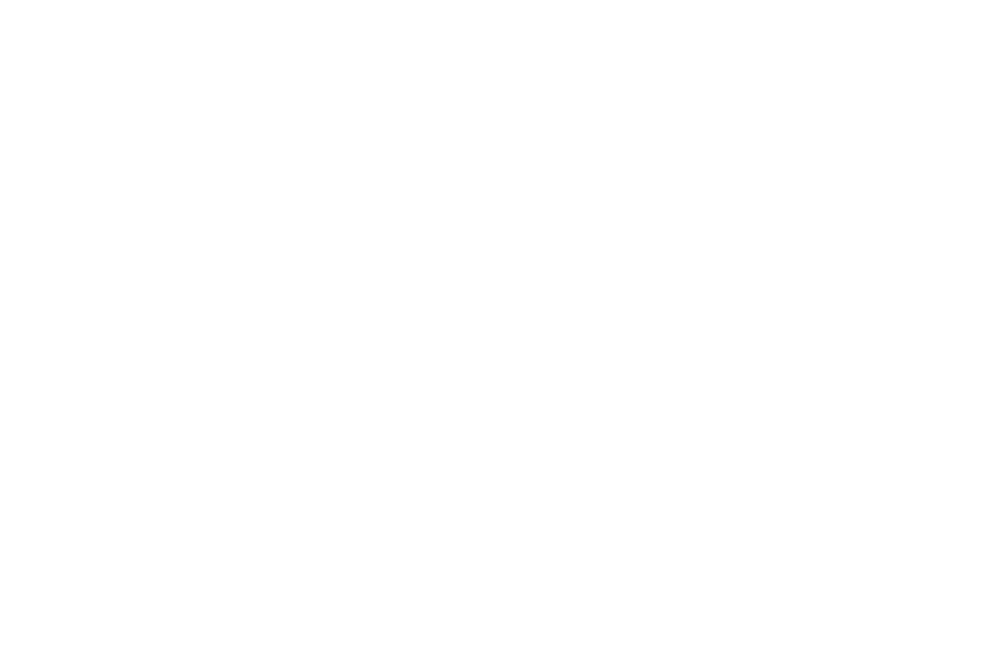
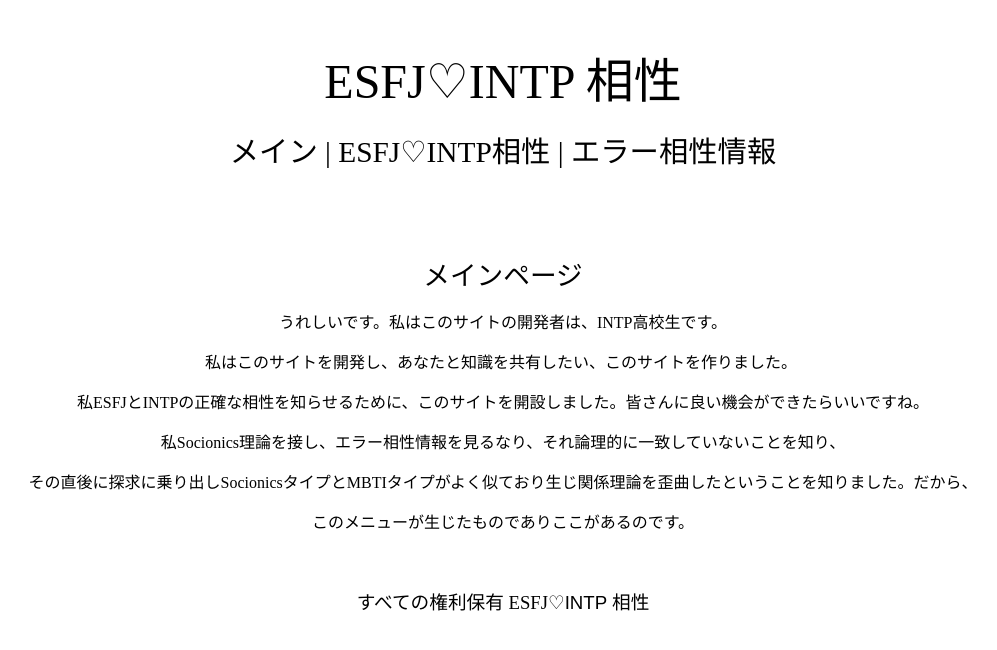
Before and after one commit to esfjandintp/match_home, a plain HTML site: page index.html in a window 1280 px wide. Shown: the whole page, without its empty margins (137-1134 px from the left). Drawn offline with Linux system fonts and the light colour scheme.

Commit message:
Add files via upload

```diff
--- a/index.html
+++ b/index.html
@@ -8,18 +8,19 @@
 
 <body bgcolor="white" text="black" link="blue" vlink="purple" alink="red" background="캡처.PNG">
 <p align="center"><font color="white">&nbsp;</font></p>
-<p align="center"><span style="font-size:36pt;"><font face="Segoe Script" color="white">ESFJ</font></span><span style="font-family:Gulim,sans-serif; font-style:normal; font-weight:400; font-size:36pt; color:black; word-spacing:0px; letter-spacing:normal; text-transform:none; text-indent:0px; float:none; orphans:2; widows:2;"><font face="Segoe Script" color="white">♡INTP </font></span><span style="font-size:36pt;"><font color="white">相性</font></span></p>
-<p align="center"><span style="font-size:22pt;"><font face="Ink Free" color="white">メイン | ESFJ</font></span><span style="font-family:Gulim,sans-serif; font-style:normal; font-weight:400; font-size:22pt; color:black; word-spacing:0px; letter-spacing:normal; text-transform:none; text-indent:0px; float:none; orphans:2; widows:2;"><font face="Ink Free" color="white">♡INTP</font></span><span style="font-size:22pt;"><font face="Ink Free" color="white">相性 | </font><font color="white">エラー相性情報 </font></span></p>
-<p align="center">&nbsp;</p>
-<p align="center">&nbsp;</p>
-<p align="center"><font color="white"><span style="font-size:20pt;">メインページ</span></font></p>
-<p align="center"><font face="Ink Free" color="white">うれしいです。私はこのサイトの開発者は、INTP高校生です。</font></p>
-<p align="center"><font face="Ink Free" color="white">私はこのサイトを開発し、あなたと知識を共有したい、このサイトを作りました。&nbsp;</font></p>
-<p align="center"><font face="Ink Free" color="white">私ESFJとINTPの正確な相性を知らせるために、このサイトを開設しました。皆さんに良い機会ができたらいいですね。</font></p>
-<p align="center"><font face="Ink Free" color="white">私Socionics理論を接し、エラー相性情報を見るなり、それ論理的に一致していないことを知り、</font></p>
-<p align="center"><font face="Ink Free" color="white">その直後に探求に乗り出しSocionicsタイプとMBTIタイプがよく似ており生じ関係理論を歪曲したということを知りました。だから、</font></p>
-<p align="center"><font face="Ink Free" color="white">このメニューが生じたものでありここがあるのです。</font></p>
-<p align="center"><font face="Ink Free" color="white">&nbsp;</font></p>
+<p align="center"><span style="font-size:36pt;"><font face="Segoe Script" color="black">ESFJ</font></span><span style="font-family:Gulim,sans-serif; font-style:normal; font-weight:400; font-size:36pt; color:black; word-spacing:0px; letter-spacing:normal; text-transform:none; text-indent:0px; float:none; orphans:2; widows:2;"><font face="Segoe Script" color="black">♡INTP </font></span><span style="font-size:36pt;"><font color="black">相性</font></span><font color="black"></font></p>
+<p align="center"><span style="font-size:22pt;"><font face="Ink Free" color="black">メイン | ESFJ</font></span><span style="font-family:Gulim,sans-serif; font-style:normal; font-weight:400; font-size:22pt; color:black; word-spacing:0px; letter-spacing:normal; text-transform:none; text-indent:0px; float:none; orphans:2; widows:2;"><font face="Ink Free" color="black">♡INTP</font></span><span style="font-size:22pt;"><font face="Ink Free" color="black">相性 | </font><font color="black">エラー相性情報 </font></span><font color="black"></font></p>
+<p align="center"><font color="black">&nbsp;</font></p>
+<p align="center"><font color="black">&nbsp;</font></p>
+<p align="center"><span style="font-size:20pt;"><font color="black">メインページ</font></span><font color="black"></font></p>
+<p align="center"><font face="Ink Free" color="black">うれしいです。私はこのサイトの開発者は、INTP高校生です。</font></p>
+<p align="center"><font face="Ink Free" color="black">私はこのサイトを開発し、あなたと知識を共有したい、このサイトを作りました。&nbsp;</font></p>
+<p align="center"><font face="Ink Free" color="black">私ESFJとINTPの正確な相性を知らせるために、このサイトを開設しました。皆さんに良い機会ができたらいいですね。</font></p>
+<p align="center"><font face="Ink Free" color="black">私Socionics理論を接し、エラー相性情報を見るなり、それ論理的に一致していないことを知り、</font><font color="black"></font></p>
+<p align="center"><font face="Ink Free" color="black">その直後に探求に乗り出しSocionicsタイプとMBTIタイプがよく似ており生じ関係理論を歪曲したということを知りました。だから、</font><font color="black"></font></p>
+<p align="center"><font face="Ink Free" color="black">このメニューが生じたものでありここがあるのです。</font></p>
+<p align="center"><span style="font-size:14pt;">&nbsp;</span></p>
+<p align="center"><font face="Ink Free" color="black"><span style="font-size:14pt;">すべての権利保有 </span></font><font face="Segoe Script" color="black"><span style="font-size:14pt;">ESFJ</span><span style="font-family:Gulim,sans-serif; font-style:normal; font-weight:400; font-size:14pt; color:black; word-spacing:0px; letter-spacing:normal; text-transform:none; text-indent:0px; float:none; orphans:2; widows:2;">♡INTP </span></font><font color="black"><span style="font-size:14pt;">相性</span></font></p>
 <div class="tw-ta-container hide-focus-ring tw-nfl" id="tw-target-rmn-container" style="font-family:arial,sans-serif; font-style:normal; font-weight:400; font-size:0px; color:rgb(32,33,36); word-spacing:0px; letter-spacing:normal; text-transform:none; text-indent:0px; orphans:2; widows:2; position:relative; overflow: hidden; outline: 0px; font-variant-ligatures: normal; font-variant-caps: normal; text-align: start; white-space: normal; -webkit-text-stroke-width: 0px; text-decoration-thickness: initial; text-decoration-style: initial; text-decoration-color: initial;">
 <font face="Ink Free" color="white"><br class="Apple-interchange-newline"></font></body>
 
```
